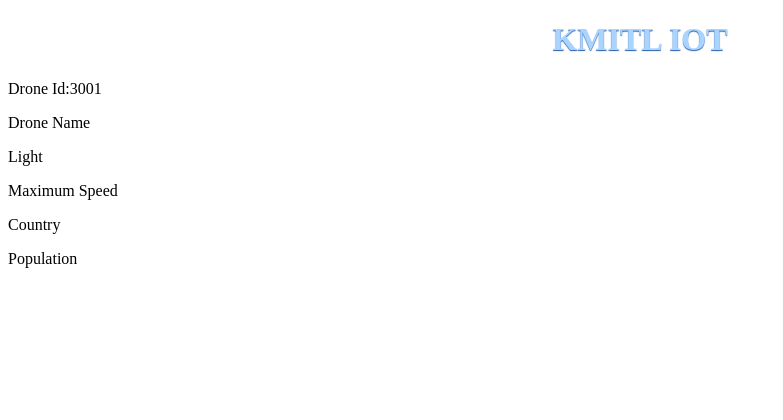
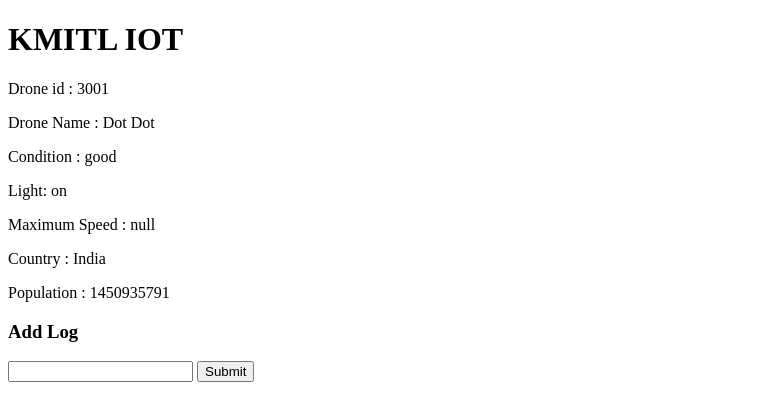
Before and after one commit to putheta/Assign-WEBDEV, a website: page front/index.html in a window 1280 px wide. Shown: the whole page, without its empty margins (0-783 px from the left). Drawn offline with Linux system fonts and the light colour scheme.

Commit message:
add code

```diff
--- a/front/index.html
+++ b/front/index.html
@@ -4,49 +4,25 @@
     <meta charset="UTF-8">
     <meta name="viewport" content="width=device-width, initial-scale=1.0">
     <title>Drone Commander</title>
-    <style>
-        h1 {
-            text-align: center;
-            color: rgb(168, 212, 255);
-            text-shadow: 0 1px 1px rgb(35, 90, 172);
-        }
-    </style>
 </head>
 <body>
     <div id="app">
         <h1>KMITL IOT</h1>
 
-        <p id="drone_id">Drone ID</p>
+        <p id="drone_id">Drone ID : </p>
         <p id="drone_name" >Drone Name</p>
-        <p>Light</p>
-        <p>Maximum Speed</p>
-        <p>Country</p>
-        <p>Population</p>
+        <p id="condition">Condition:</p>
+        <p id="light" >Light</p>
+        <p id="max_speed">Maximum Speed</p>
+        <p id="country">Country</p>
+        <p id="population">Population</p>
     </div>
-    <script>
-        const node_drone_id = document.getElementById("drone_id")
-        const config = {
-            "drone_id": 3001,
-            "drone_name": "Dot Dot",
-            "condition": "good",
-            "light": "on",
-            "max_speed": null,
-            "country": "India",
-            "population": 1450935791
-        }
-        const url ="http://localhost:8000/configs";
+    <h3>Add Log</h3>
+    <form if="form" action="processor.html">
+        <input type="text">
+        <button type="submit" value="Submit data" > Submit </button>
+    </form>
 
-        async function getConfig() {
-            const rawData = fetch(url);
-            const jsonData = await rawData.json();
-            return config;
-        }
-        async function main() {
-            node_drone_id.innerHTML = `Drone Id:${config.drone_id}`;
-            node_drone_name.innerHTML = `Drone Name:${config.drone_name}`;
-        }
-
-        main();
-    </script>
+    <script src = main.js></script>
 </body>
 </html>
--- /dev/null
+++ b/front/main.js
@@ -0,0 +1,29 @@
+const node_drone_id = document.getElementById("drone_id")
+const config = {
+    "drone_id": 3001,
+    "drone_name": "Dot Dot",
+    "condition": "good",
+    "light": "on",
+    "max_speed": null,
+    "country": "India",
+    "population": 1450935791
+}
+const url ="http://localhost:8000/configs";
+
+async function getConfig() {
+    const rawData = fetch(url);
+    const jsonData = await rawData.json();
+    return config;
+}
+async function main() {
+    document.getElementById("drone_id").innerHTML = `Drone id : ${config.drone_id}`
+    document.getElementById("drone_name").innerHTML = `Drone Name : ${config.drone_name}`
+    document.getElementById("condition").innerHTML = `Condition : ${config.condition}`
+    document.getElementById("light").innerHTML = `Light: ${config.light}`
+    document.getElementById("max_speed").innerHTML = `Maximum Speed  : ${config.max_speed}`
+    document.getElementById("country").innerHTML = `Country : ${config.country}`
+    document.getElementById("population").innerHTML = `Population : ${config.population}`
+
+}
+
+main();
```
Also changed, not shown: front/processor.html (added, +11 -0 lines), front/display_logs.js (added), front/index.css (deleted), front/logs.html (added).
